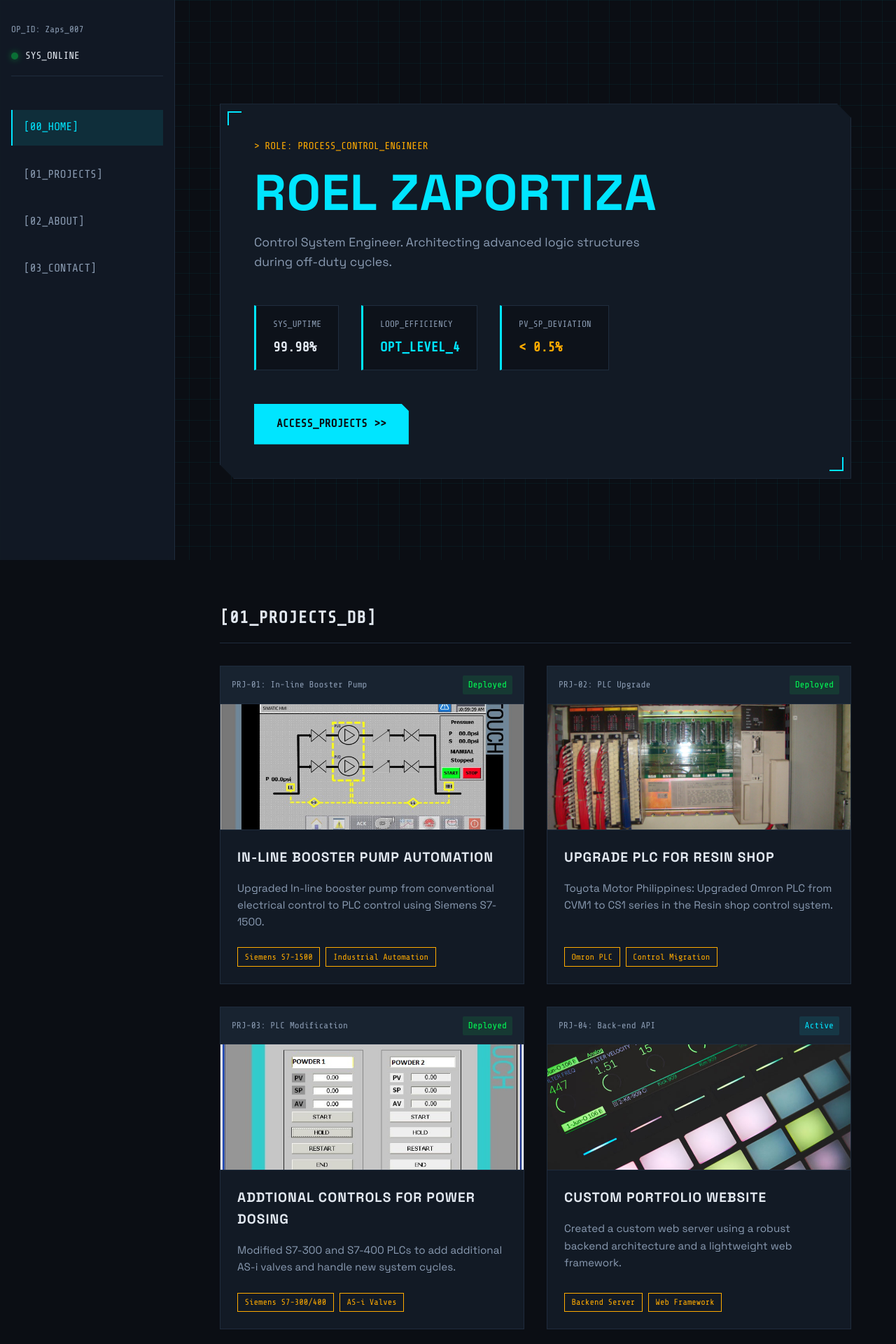
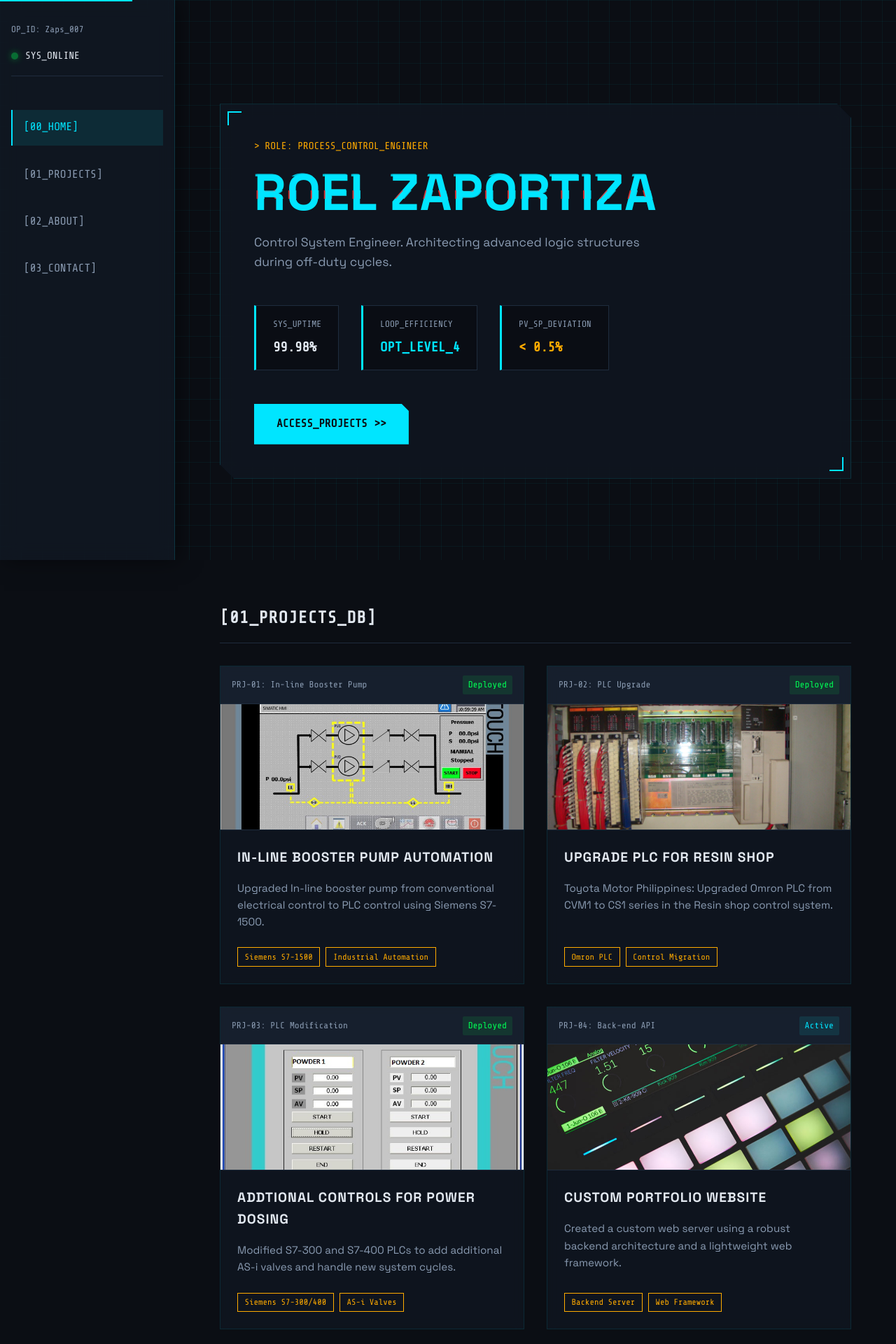
Before and after one commit to roelzaps/web-portfo-v2, a Python web app: template templates/index.html in a window 1280 px wide. Shown: the top 1920 px of the page at 70% size. Run offline with Jinja, Linux system fonts and the light colour scheme; the template is opened without the code that fills it, so the values that code supplies are empty.

Commit message:
update style

```diff
--- a/static/assets/css/style.css
+++ b/static/assets/css/style.css
@@ -63,6 +63,34 @@ h1 {
     line-height: 1.1;
 }
 
+/* GLITCH EFFECT */
+.glitch {
+    position: relative;
+    display: inline-block;
+}
+.glitch::before,
+.glitch::after {
+    content: attr(data-text);
+    position: absolute;
+    top: 0;
+    left: 0;
+    width: 100%;
+    height: 100%;
+    opacity: 0.8;
+}
+.glitch::before {
+    left: 2px;
+    text-shadow: -2px 0 var(--neon-red);
+    clip-path: inset(20% 0 80% 0);
+    animation: glitch-anim-1 2.5s infinite linear alternate-reverse;
+}
+.glitch::after {
+    left: -2px;
+    text-shadow: -2px 0 var(--neon-cyan);
+    clip-path: inset(80% 0 20% 0);
+    animation: glitch-anim-2 3s infinite linear alternate-reverse;
+}
+
 .mono-label {
     font-family: var(--font-mono);
     color: var(--neon-amber);
@@ -92,9 +120,11 @@ h1 {
     left: 0;
     width: 250px;
     height: 100vh;
-    background-color: rgba(18, 26, 37, 0.95);
-    border-right: 1px solid var(--panel-border);
-    backdrop-filter: blur(10px);
+    background-color: rgba(18, 26, 37, 0.70);
+    border-right: 1px solid rgba(0, 229, 255, 0.15);
+    backdrop-filter: blur(16px);
+    -webkit-backdrop-filter: blur(16px);
+    box-shadow: 5px 0 30px rgba(0, 0, 0, 0.5);
     padding: 2rem 1rem;
     display: flex;
     flex-direction: column;
@@ -186,8 +217,11 @@ h1 {
 
 /* PANELS */
 .panel {
-    background-color: var(--panel-bg);
-    border: 1px solid var(--panel-border);
+    background-color: rgba(18, 26, 37, 0.60);
+    backdrop-filter: blur(12px);
+    -webkit-backdrop-filter: blur(12px);
+    border: 1px solid rgba(0, 229, 255, 0.15);
+    box-shadow: 0 8px 32px 0 rgba(0, 0, 0, 0.4);
     padding: 3rem;
     position: relative;
     clip-path: polygon(
@@ -309,15 +353,19 @@ h1 {
 }
 
 .project-panel {
-    background-color: var(--panel-bg);
-    border: 1px solid var(--panel-border);
+    background-color: rgba(18, 26, 37, 0.60);
+    backdrop-filter: blur(8px);
+    -webkit-backdrop-filter: blur(8px);
+    border: 1px solid rgba(0, 229, 255, 0.1);
     display: flex;
     flex-direction: column;
-    transition: border-color 0.3s;
+    transition: all 0.3s ease;
 }
 
 .project-panel:hover {
     border-color: var(--neon-cyan);
+    transform: translateY(-6px);
+    box-shadow: 0 12px 30px rgba(0, 229, 255, 0.15);
 }
 
 .project-panel .panel-header {
--- a/templates/index.html
+++ b/templates/index.html
@@ -20,6 +20,7 @@
 </head>
 
 <body>
+    <a href="#home" class="skip-link">Skip to main content</a>
     <div id="boot-overlay" class="boot-overlay">
         <div class="terminal-text">
             <span>> INITIALIZING HMI SYSTEM...</span>
```
Also changed, not shown: other parts of static/assets/css/style.css (+50 -3 lines).
